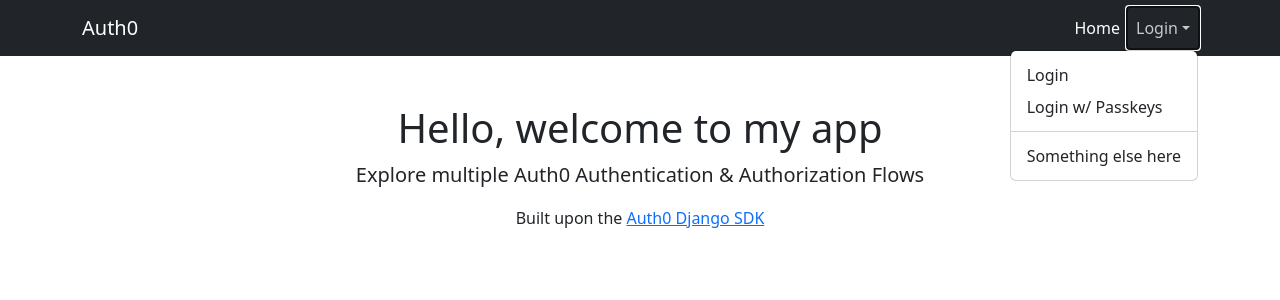
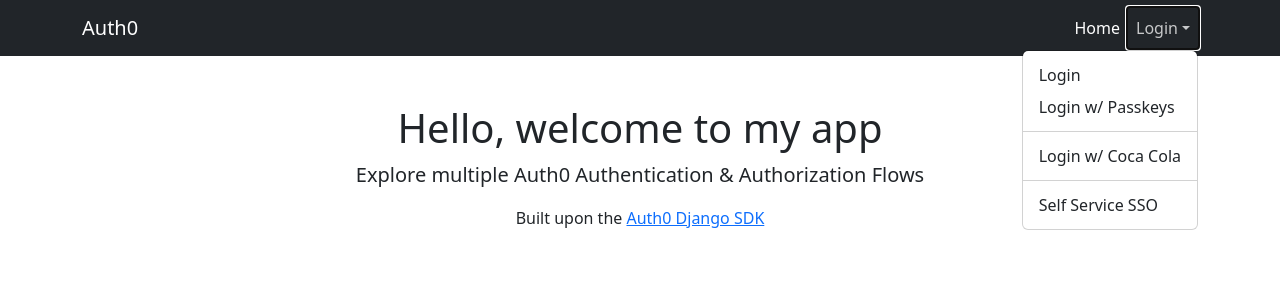
Before and after one commit to maldhatt/a0-django-prod, a Django app: page / in a window 1280 px wide, after a click on "Login". Shown: the top 300 px of the page. Run offline with Django 4.2, Linux system fonts and the light colour scheme; some libraries are stand-ins or nearby versions.

Commit message:
Added org_id route

```diff
--- a/webappexample/settings.py
+++ b/webappexample/settings.py
@@ -117,8 +117,10 @@
 AUTH0_DOMAIN = os.environ.get("AUTH0_DOMAIN")
 AUTH0_CLIENT_ID = os.environ.get("AUTH0_CLIENT_ID")
 AUTH0_CLIENT_ID_PK = os.environ.get("AUTH0_CLIENT_ID_PK")
+AUTH0_CLIENT_ID_ORGS = os.environ.get("AUTH0_CLIENT_ID_ORGS")
 AUTH0_CLIENT_SECRET = os.environ.get("AUTH0_CLIENT_SECRET")
 AUTH0_CLIENT_SECRET_PK = os.environ.get("AUTH0_CLIENT_SECRET_PK")
+AUTH0_CLIENT_SECRET_ORGS = os.environ.get("AUTH0_CLIENT_SECRET_ORGS")
 AUTH0_API_TOKEN = os.environ.get("AUTH0_API_TOKEN")
 AUTH0_SELFSERVE_ID = os.environ.get("AUTH0_SELFSERVE_ID")
 
--- a/webappexample/templates/index.html
+++ b/webappexample/templates/index.html
@@ -57,7 +57,9 @@
                                 <li><a class="dropdown-item" href="{% url 'login' %}" id="qsLoginBtn"">Login</a></li>
                                 <li><a class="dropdown-item" href="{% url 'passkey' %}">Login w/ Passkeys</a></li>
                                 <li><hr class="dropdown-divider" /></li>
-                                <li><a class="dropdown-item" href="#">Something else here</a></li>
+                                <li><a class="dropdown-item" href="{% url 'login_orgs' %}">Login w/ Coca Cola</a></li>
+                                <li><hr class="dropdown-divider" /></li>
+                                <li><a class="dropdown-item" href="{% url 'Self Serve' %}">Self Service SSO</a></li>
                             </ul>
                         </li>
                     </ul>
--- a/webappexample/urls.py
+++ b/webappexample/urls.py
@@ -13,7 +13,9 @@
     path("logout", views.logout, name="logout"),
     path("callback", views.callback, name="callback"),
     path("callback_pk", views.callback_pk, name="callback_pk"),
+    path("callback_orgs", views.callback_orgs, name="callback_orgs"),
     path("passkey", views.passkey, name="passkey"),
+    path("login_orgs", views.login_orgs, name="login_orgs"),
     path("Self Serve", views.self_serve, name="Self Serve")
 ]
 
--- a/webappexample/views.py
+++ b/webappexample/views.py
@@ -39,6 +39,18 @@
         "scope": "openid profile email",
     },
     server_metadata_url=f"https://{settings.AUTH0_DOMAIN}/.well-known/openid-configuration",
+)
+
+# Orgs
+oauth.register(
+    "orgs",
+    client_id=settings.AUTH0_CLIENT_ID_ORGS,
+    client_secret=settings.AUTH0_CLIENT_SECRET_ORGS,
+    client_kwargs={
+        "scope": "openid profile email",
+        "audience": audience,
+    },
+    server_metadata_url=f"https://{settings.AUTH0_DOMAIN}/.well-known/openid-configuration"
 )
 
 
@@ -123,6 +135,22 @@
     )
 
 
+def callback_orgs(request):
+    token = oauth.orgs.authorize_access_token(request)
+    print(token)
+    request.session["user"] = token
+    return redirect(request.build_absolute_uri(reverse("index")))
+
+
+def login_orgs(request):
+    return oauth.orgs.authorize_redirect(
+        request,
+        request.build_absolute_uri(reverse("callback_orgs")),
+        audience=audience,
+        organization="org_bRt9k4URJEGcPM5k"
+    )
+
+
 def logout(request):
     print(f"logout request: {request}")
     request.session.clear()
@@ -150,7 +178,7 @@
     payload = {
         # Change this config name each time we run this!
         "connection_config": {
-            "name": "ss-sso-123543125"
+            "name": "ss-sso-new-demo"
         }
     }
 
```
Also changed, not shown: webappexample/templates/profile.html (+4 -4 lines).
